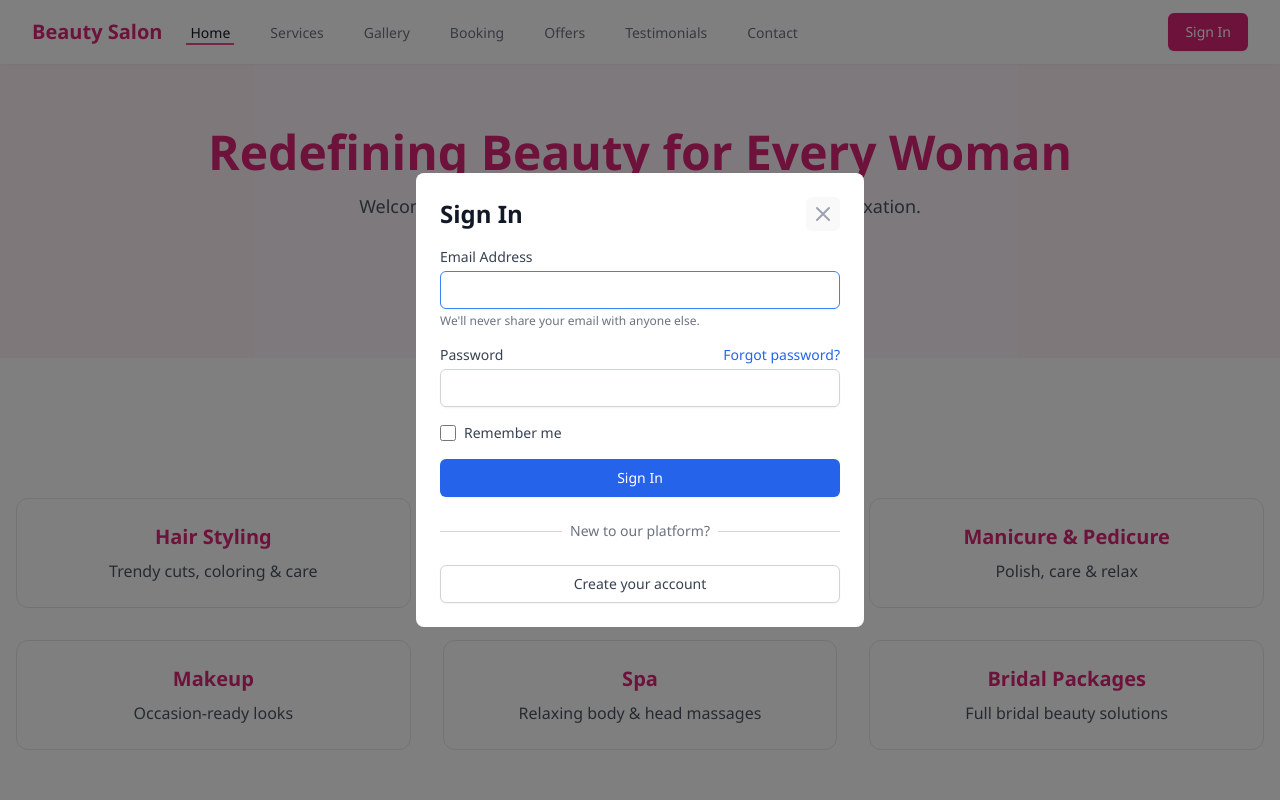
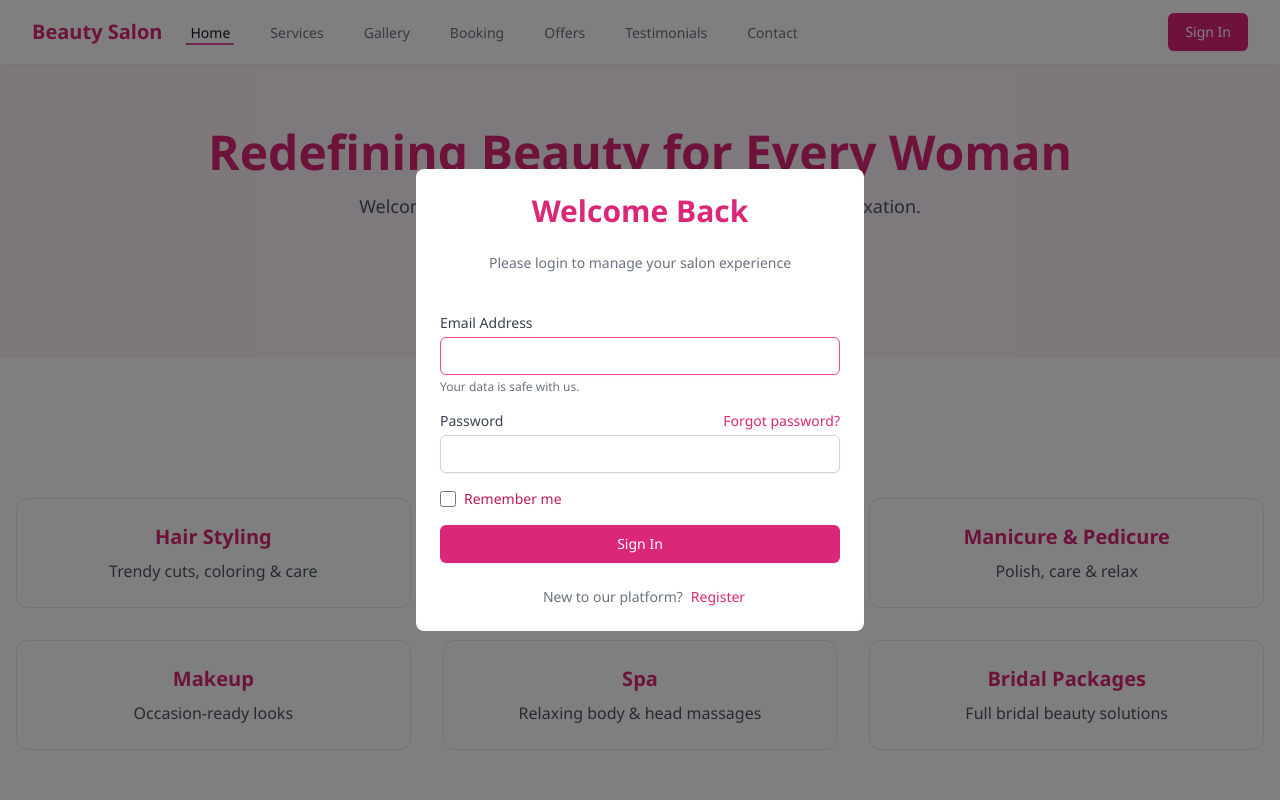
Before and after one commit to krsnavtr-code/Salone, a React (Vite) app in the folder client/: page / in a window 1280 px wide. Both pictures are taken after a click on the button "Sign In". Shown: the top 800 px of the page. Built offline with nearby package versions, Linux system fonts and the light colour scheme.

Commit message:
Style login form

```diff
--- a/client/src/components/LoginModal.tsx
+++ b/client/src/components/LoginModal.tsx
@@ -111,16 +111,9 @@ export const LoginModal: React.FC<LoginModalProps> = ({ isOpen, onClose, onSucce
         }`}
         onClick={(e) => e.stopPropagation()}
       >
-        <div className="flex justify-between items-center mb-4">
-          <h2
-            id="login-modal-title"
-            className="text-2xl font-bold text-gray-900"
-          >
-            Sign In
-          </h2>
-          <button
+        {/* <button
           onClick={onClose}
-            className="text-gray-400 hover:text-gray-500 focus:outline-none focus:ring-2 focus:ring-blue-500 focus:ring-offset-2 rounded-md p-1"
+          className="text-pink-600 hover:text-pink-600 focus:outline-none focus:ring-2 focus:ring-blue-500 focus:ring-offset-2 rounded-md p-1"
           disabled={isLoading}
           aria-label="Close login modal"
         >
@@ -137,7 +130,14 @@ export const LoginModal: React.FC<LoginModalProps> = ({ isOpen, onClose, onSucce
               d="M6 18L18 6M6 6l12 12"
             />
           </svg>
-          </button>
+        </button> */}
+        <div className="flex flex-col justify-between items-center mb-4">
+          <h2 className="text-3xl font-bold text-center text-pink-600 mb-6">
+            Welcome Back
+          </h2>
+          <p className="text-center text-sm text-gray-500 mb-6">
+            Please login to manage your salon experience
+          </p>
         </div>
 
         {error && (
@@ -163,14 +163,14 @@ export const LoginModal: React.FC<LoginModalProps> = ({ isOpen, onClose, onSucce
               id="email"
               value={email}
               onChange={(e) => setEmail(e.target.value)}
-              className="w-full px-3 py-2 border border-gray-300 rounded-md shadow-sm focus:outline-none focus:ring-blue-500 focus:border-blue-500 sm:text-sm"
+              className="w-full px-3 py-2 border border-gray-300 rounded-md shadow-sm focus:outline-none focus:ring-pink-500 focus:border-pink-500 sm:text-sm"
               required
               disabled={isLoading}
               autoComplete="email"
               aria-describedby="email-description"
             />
             <p id="email-description" className="mt-1 text-xs text-gray-500">
-              We'll never share your email with anyone else.
+              Your data is safe with us.
             </p>
           </div>
 
@@ -184,7 +184,7 @@ export const LoginModal: React.FC<LoginModalProps> = ({ isOpen, onClose, onSucce
               </label>
               <Link
                 to="/forgot-password"
-                className="text-sm font-medium text-blue-600 hover:text-blue-500 focus:outline-none focus:ring-2 focus:ring-offset-2 focus:ring-blue-500 rounded-md"
+                className="text-sm font-medium text-pink-600 hover:text-pink-500 focus:outline-none focus:ring-2 focus:ring-offset-2 focus:ring-pink-500 rounded-md"
                 onClick={onClose}
               >
                 Forgot password?
@@ -195,7 +195,7 @@ export const LoginModal: React.FC<LoginModalProps> = ({ isOpen, onClose, onSucce
               id="password"
               value={password}
               onChange={(e) => setPassword(e.target.value)}
-              className="w-full px-3 py-2 border border-gray-300 rounded-md shadow-sm focus:outline-none focus:ring-blue-500 focus:border-blue-500 sm:text-sm"
+              className="w-full px-3 py-2 border border-gray-300 rounded-md shadow-sm focus:outline-none focus:ring-pink-500 focus:border-pink-500 sm:text-sm"
               required
               disabled={isLoading}
               autoComplete="current-password"
@@ -209,12 +209,12 @@ export const LoginModal: React.FC<LoginModalProps> = ({ isOpen, onClose, onSucce
               id="remember"
               checked={rememberMe}
               onChange={(e) => setRememberMe(e.target.checked)}
-              className="h-4 w-4 text-blue-600 focus:ring-blue-500 border-gray-300 rounded"
+              className="h-4 w-4 text-pink-600 focus:ring-pink-500 border-pink-500 rounded"
               disabled={isLoading}
             />
             <label
               htmlFor="remember"
-              className="ml-2 block text-sm text-gray-700"
+              className="ml-2 block text-sm text-pink-700"
             >
               Remember me
             </label>
@@ -224,7 +224,7 @@ export const LoginModal: React.FC<LoginModalProps> = ({ isOpen, onClose, onSucce
             <button
               type="submit"
               disabled={isLoading}
-              className={`w-full flex justify-center py-2 px-4 border border-transparent rounded-md shadow-sm text-sm font-medium text-white bg-blue-600 hover:bg-blue-700 focus:outline-none focus:ring-2 focus:ring-offset-2 focus:ring-blue-500 ${
+              className={`w-full flex justify-center py-2 px-4 border border-transparent rounded-md shadow-sm text-sm font-medium text-white bg-pink-600 hover:bg-pink-700 focus:outline-none focus:ring-2 focus:ring-offset-2 focus:ring-pink-500 ${
                 isLoading ? "opacity-75 cursor-not-allowed" : ""
               }`}
             >
@@ -261,24 +261,16 @@ export const LoginModal: React.FC<LoginModalProps> = ({ isOpen, onClose, onSucce
 
         <div className="mt-6">
           <div className="relative">
-            <div className="absolute inset-0 flex items-center">
-              <div className="w-full border-t border-gray-300"></div>
-            </div>
             <div className="relative flex justify-center text-sm">
               <span className="px-2 bg-white text-gray-500">
                 New to our platform?
               </span>
-            </div>
-          </div>
-
-          <div className="mt-6">
               <Link
                 to="/register"
                 onClick={onClose}
-              className="w-full flex justify-center py-2 px-4 border border-gray-300 rounded-md shadow-sm text-sm font-medium text-gray-700 bg-white hover:bg-gray-50 focus:outline-none focus:ring-2 focus:ring-offset-2 focus:ring-blue-500"
-            >
-              Create your account
-            </Link>
+                className="text-sm  font-medium text-pink-600 hover:text-pink-700 focus:outline-none focus:ring-2 focus:ring-offset-2 focus:ring-pink-500"
+              >Register</Link>
+            </div>
           </div>
         </div>
       </div>
```
Lines whose indentation alone changed are shown as unchanged.
